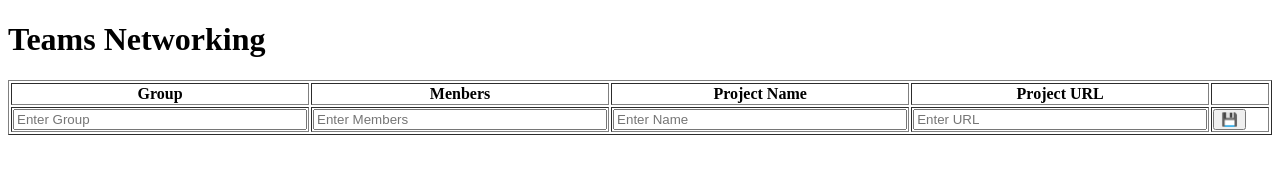
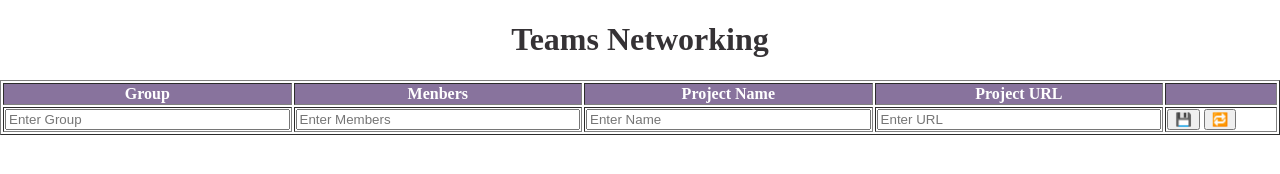
Before and after one commit to vlasdana/teams-networking, a plain HTML site: page index.html in a window 1280 px wide. Drawn offline with Linux system fonts and the light colour scheme; no server answers.

Commit message:
teams networking table css styling

```diff
--- a/index.html
+++ b/index.html
@@ -55,6 +55,7 @@
 
             <td>
               <button type="submit">💾</button>
+              <button type="reset" title="Reset">🔁</button>
             </td>
           </tr>
         </tfoot>
--- a/style.css
+++ b/style.css
@@ -1,5 +1,22 @@
 table {
   width: 100%;
+}
+body {
+  margin: 0;
+  min-height: 100%;
+  display: flex;
+  flex-direction: column;
+}
+
+h1 {
+  text-align: center;
+  color: rgb(53, 50, 53);
+}
+th {
+  background: rgb(136, 115, 157);
+  font-size: 1, 5rem;
+  padding: 0, 25rem;
+  color: white;
 }
 input:not([type="image" i]) {
   box-sizing: border-box;
```
